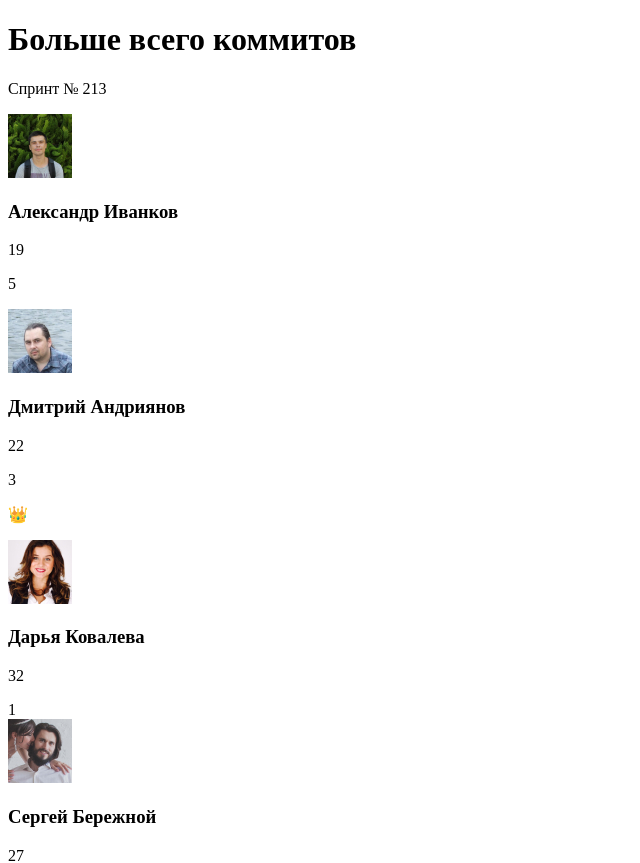
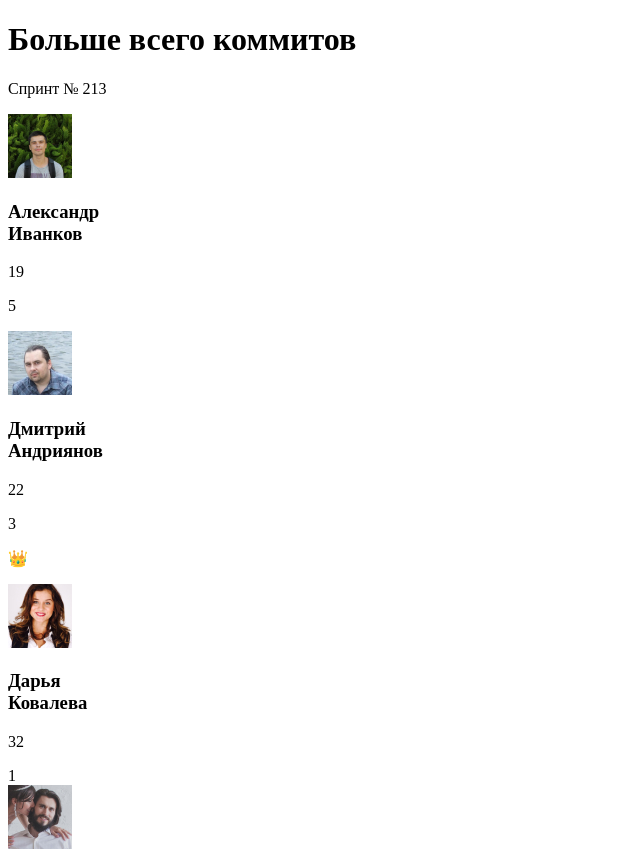
Before and after one commit to ivyugin/shri-1, a React app: page / in a window 1280 px wide. Shown: the top 863 px of the page, without its empty margins (0-640 px from the left). Built offline with nearby package versions, Linux system fonts and the light colour scheme; the HTML template or start-up script is replaced by a standard one.

Commit message:
fix user name width

```diff
--- a/src/components/User/User.js
+++ b/src/components/User/User.js
@@ -19,7 +19,7 @@ export default function User({ user, isChartAlias, emoji, withoutValueText, sele
         srcSet={`${currentUser.avatar_1x} 1x, ${currentUser.avatar_2x} 2x, ${currentUser.avatar_3x} 3x, ${currentUser.avatar_4x} 4x`}
       />
       <div className="User__description">
-        <h3 className="User__name">{currentUser.name}</h3>
+        <h3 className="User__name">{currentUser.name.split(' ')[0]}<br/>{currentUser.name.split(' ')[1]}</h3>
         {!withoutValueText && <p className="User__valueText">{currentUser.valueText}</p>}
       </div>
       {selectedUserIndex && <hr className="User__separator" />}
--- a/src/components/User/styles/User__name.css
+++ b/src/components/User/styles/User__name.css
@@ -11,7 +11,7 @@
   /* White */
 
   color: #FCFBF7;
-  width: 80px;
+
   margin: 6px auto 0;
 }
 
```
Also changed, not shown: 2 other files (tests, documents, lock files or other folders).
